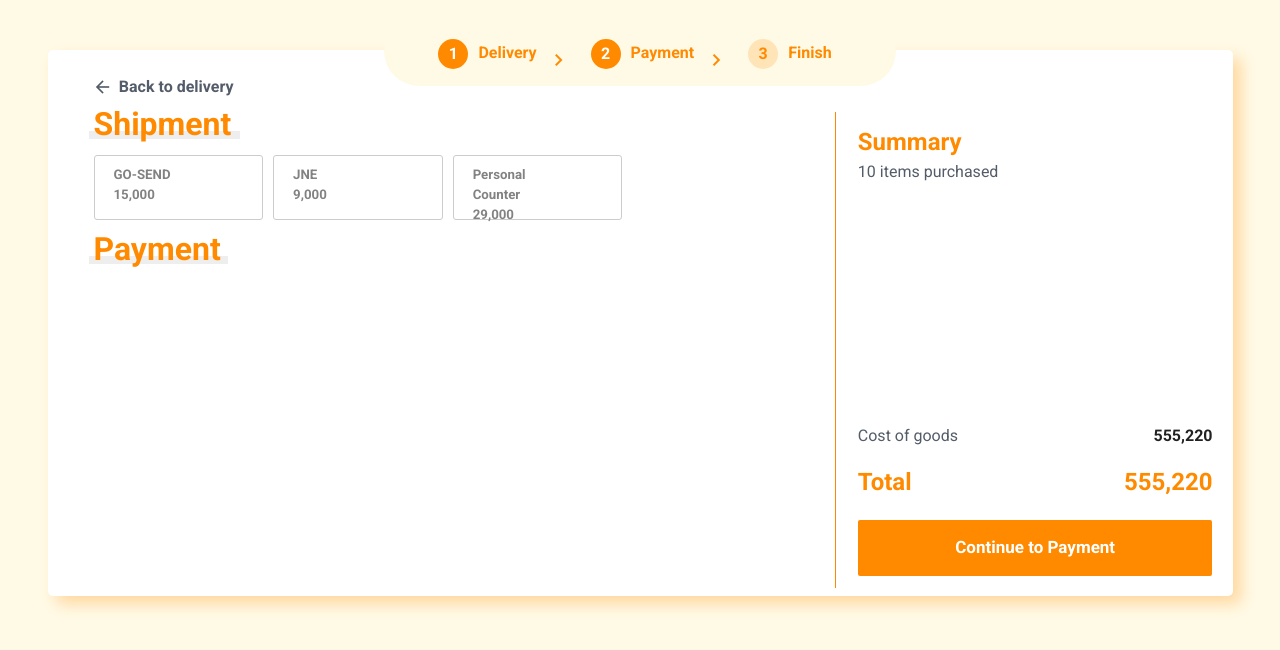
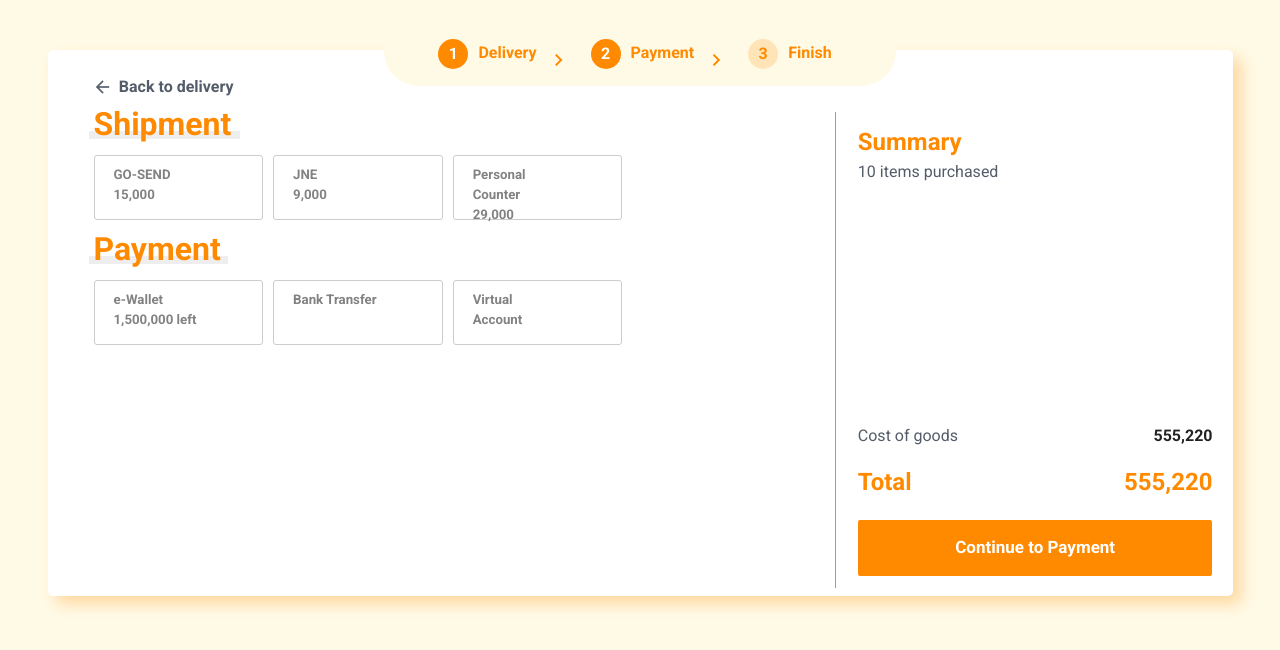
Before and after one commit to fuaditrockz/order-stepper, a Vue app: page / in a window 1280 px wide. Both pictures are taken after a click on the button "Continue to Payment". Shown: the top 650 px of the page. Built offline with nearby package versions, Linux system fonts and the light colour scheme.

Commit message:
[Shipment & Payment] Finisihing shipment and payment option.

```diff
--- a/src/components/Stepper.vue
+++ b/src/components/Stepper.vue
@@ -7,17 +7,13 @@
     />
     <v-row class="pa-2">
       <RightContainerTemplate :child_component="getPage(stepperPosition)"/>
-      <Summary
-        :totalGoodsPrice="formattedNumber(GET_TOTAL_PURCHASE)"
-        :isDropshipper="isDropshipper"
-        :totalFixPrice="formattedNumber(totalPayment())"
-      />
+      <Summary />
     </v-row>
   </v-container>
 </template>
 
 <script>
-import { mapGetters, mapState } from 'vuex'
+import { mapState } from 'vuex'
 import DeliveryDetails from './organisms/DeliveryDetails'
 import ShipmentAndPayment from './organisms/ShipmentAndPayment'
 import Summary from './organisms/Summary'
@@ -35,11 +31,8 @@ export default {
   },
   computed: {
     ...mapState({
-      stepperPosition: state => state.stepper.stepper_position,
-      dropshippingFee: state => state.extras.dropshipping_fee,
-      isDropshipper: state => state.orders.delivery_details.dropshipper.is_dropshipper
-    }),
-    ...mapGetters(['GET_TOTAL_PURCHASE'])
+      stepperPosition: state => state.stepper.stepper_position
+    })
   },
   methods: {
     getPage(position) {
@@ -47,17 +40,8 @@ export default {
         DeliveryDetails,
         ShipmentAndPayment
       ]
-      console.log(position)
+      console.log('PAGE_POSITION ', position)
       return stepperPage[position]
-    },
-    formattedNumber(number) {
-      return number.toString().replace(/(\d)(?=(\d\d\d)+(?!\d))/g, "$1,")
-    },
-    totalPayment() {
-      if (this.isDropshipper) {
-        return this.GET_TOTAL_PURCHASE + this.dropshippingFee
-      }
-      return this.GET_TOTAL_PURCHASE
     }
   }
 }
--- /dev/null
+++ b/src/components/atoms/ExtrasSelectedList.vue
@@ -0,0 +1,28 @@
+<template>
+  <div class="extras-list-wrapper mb-5">
+    <div class="divider mb-5" />
+    <h4>{{ title }}</h4>
+    <h3>{{ type === 'shipment' ? 'today by ' : '' }} {{ vendor }}</h3>
+  </div>
+</template>
+
+<script>
+export default {
+  name: 'ExtrasSelectedList',
+  props: {
+    title: String,
+    vendor: String,
+    type: String
+  }
+}
+</script>
+
+<style lang="stylus" scooped>
+h3
+  color #2ed573
+.extras-list-wrapper
+  width 100%
+.divider
+  border-top 1.5px solid #ccc
+  width 100px
+</style>
--- /dev/null
+++ b/src/components/molecules/FormPayment.vue
@@ -0,0 +1,42 @@
+<template>
+  <v-row>
+    <OptionCard
+      v-for="vendor in paymentVendors"
+      :key="vendor.id"
+      :title="vendor.name"
+      :price="!vendor.remaining_balance ? '' : formattedNumber(vendor.remaining_balance) + ' left'"
+      :click="() => selectPaymentMethod(vendor)"
+      :isSelected="checkIfSelected(vendor)"
+    />
+  </v-row>
+</template>
+
+<script>
+import { mapState, mapMutations } from 'vuex'
+import OptionCard from '../atoms/OptionCard'
+
+export default {
+  name: 'FormPayment',
+  components: {
+    OptionCard
+  },
+  computed: {
+    ...mapState({
+      paymentVendors: state => state.extras.payment_methods,
+      selectedPaymentMethod: state => state.orders.payment_method
+    })
+  },
+  methods: {
+    ...mapMutations(['UPDATE_PAYMENT_VENDOR']),
+    selectPaymentMethod(payload) {
+      this.UPDATE_PAYMENT_VENDOR(payload)
+    },
+    checkIfSelected(payload) {
+      return payload === this.selectedPaymentMethod
+    },
+    formattedNumber(number) {
+      return number.toString().replace(/(\d)(?=(\d\d\d)+(?!\d))/g, "$1,")
+    }
+  }
+}
+</script>
--- a/src/components/organisms/ShipmentAndPayment.vue
+++ b/src/components/organisms/ShipmentAndPayment.vue
@@ -7,19 +7,21 @@
     <v-row class="spacing-between pr-5">
       <Title size="big" title="Payment" />
     </v-row>
-    <!-- <FormDeliveryDetails /> -->
+    <FormPayment />
   </div>
 </template>
 
 <script>
 import Title from '../atoms/Title'
 import FormShipment from '../molecules/FormShipment'
+import FormPayment from '../molecules/FormPayment'
 
 export default {
   name: 'ShipmentAndPayment',
   components: {
     Title,
-    FormShipment
+    FormShipment,
+    FormPayment
   },
   data() {
     return {}
--- a/src/components/organisms/Summary.vue
+++ b/src/components/organisms/Summary.vue
@@ -4,21 +4,36 @@
       <Title title="Summary" />
       <p>10 items purchased</p>
     </v-col>
-    <div class="push-content">
-
+    <div class="extras-container pl-3">
+      <ExtrasSelectedList
+        title="Delivery Estimation"
+        :vendor="selectedShipmentVendor.name"
+        type="shipment"
+        v-if="selectedShipmentVendor"
+      />
+      <ExtrasSelectedList
+        title="Payment method"
+        :vendor="selectedPaymentMethod.name"
+        type="payment-method"
+        v-if="selectedPaymentMethod"
+      />
     </div>
     <v-col>
       <div class="spacing-between">
         <p>Cost of goods</p>
-        <h4>{{ totalGoodsPrice }}</h4>
+        <h4>{{ formattedNumber(GET_TOTAL_PURCHASE) }}</h4>
       </div>
       <div class="spacing-between" v-if="isDropshipper">
         <p>Dropshipping fee</p>
         <h4>{{ formattedNumber(dropshippingFee) }}</h4>
       </div>
+      <div class="spacing-between" v-if="selectedShipmentVendor">
+        <p><b>{{ selectedShipmentVendor.name }}</b> shipment</p>
+        <h4>{{ formattedNumber(selectedShipmentVendor.price) }}</h4>
+      </div>
       <div class="spacing-between mb-5">
         <Title title="Total" />
-        <Title :title="totalFixPrice" />
+        <Title :title="formattedNumber(totalPayment())" />
       </div>
       <div class="centerized-content">
         <SubmitButton
@@ -31,30 +46,38 @@
 </template>
 
 <script>
-import { mapState, mapMutations } from 'vuex'
+import { mapState, mapMutations, mapGetters } from 'vuex'
 import Title from '../atoms/Title'
 import SubmitButton from '../atoms/SubmitButton'
+import ExtrasSelectedList from '../atoms/ExtrasSelectedList'
 
 export default {
   name: 'Summary',
   components: {
     Title,
-    SubmitButton
-  },
-  props: {
-    totalGoodsPrice: String,
-    isDropshipper: Boolean,
-    totalFixPrice: String
+    SubmitButton,
+    ExtrasSelectedList
   },
   computed: {
     ...mapState({
-      dropshippingFee: state => state.extras.dropshipping_fee
-    })
+      isDropshipper: state => state.orders.delivery_details.dropshipper.is_dropshipper,
+      dropshippingFee: state => state.extras.dropshipping_fee,
+      selectedShipmentVendor: state => state.orders.shipment_vendor,
+      selectedPaymentMethod: state => state.orders.payment_method
+    }),
+    ...mapGetters(['GET_TOTAL_PURCHASE'])
   },
   methods: {
     ...mapMutations(['SUBMIT_DELIVERY_DETAILS']),
     formattedNumber(number) {
       return number.toString().replace(/(\d)(?=(\d\d\d)+(?!\d))/g, "$1,")
+    },
+    totalPayment() {
+      let amount = 0
+      amount += this.GET_TOTAL_PURCHASE
+      this.isDropshipper ? amount += this.dropshippingFee : amount
+      this.selectedShipmentVendor ? amount += this.selectedShipmentVendor.price : amount
+      return amount
     },
     submitDeliveryDetails() {
       this.SUBMIT_DELIVERY_DETAILS()
@@ -67,6 +90,6 @@ export default {
 .summary-container
   border-left 1px solid #FF8A00
   padding 0 0 0 10px
-.push-content
+.extras-container
   height 200px
 </style>
--- a/src/store/modules/extras.js
+++ b/src/store/modules/extras.js
@@ -16,6 +16,21 @@ const state = {
       name: "Personal Counter",
       price: 29000
     }
+  ],
+  payment_methods: [
+    {
+      id: "ewallet",
+      name: "e-Wallet",
+      remaining_balance: 1500000
+    },
+    {
+      id: "banktransfer",
+      name: "Bank Transfer"
+    },
+    {
+      id: "virtualaccount",
+      name: "Virtual Account"
+    }
   ]
 }
 
--- a/src/store/modules/orders.js
+++ b/src/store/modules/orders.js
@@ -68,6 +68,9 @@ const mutations = {
   },
   UPDATE_SHIPMENT_VENDOR: (state, payload) => {
     state.shipment_vendor = payload
+  },
+  UPDATE_PAYMENT_VENDOR: (state, payload) => {
+    state.payment_method = payload
   }
 }
 
```
